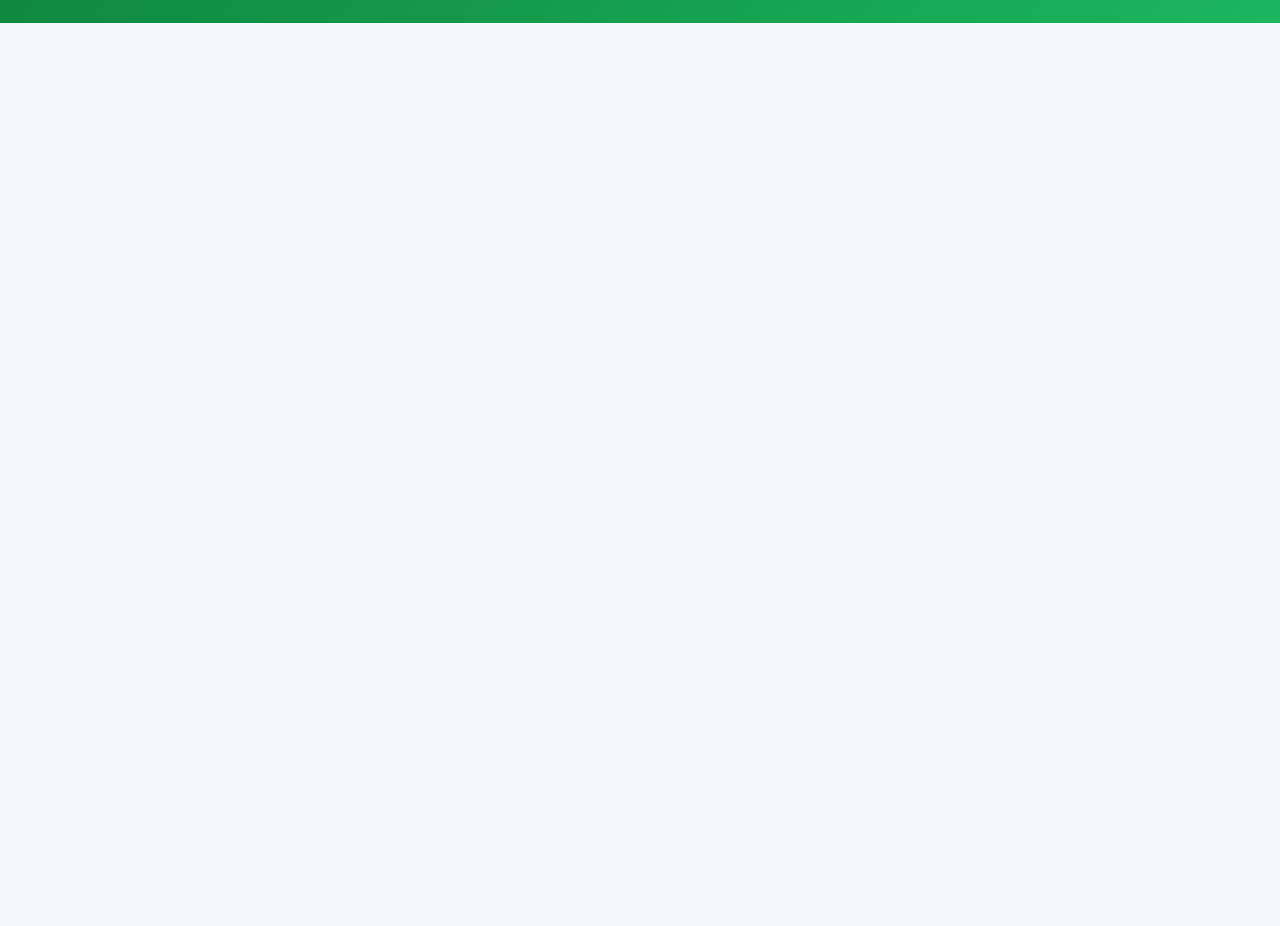
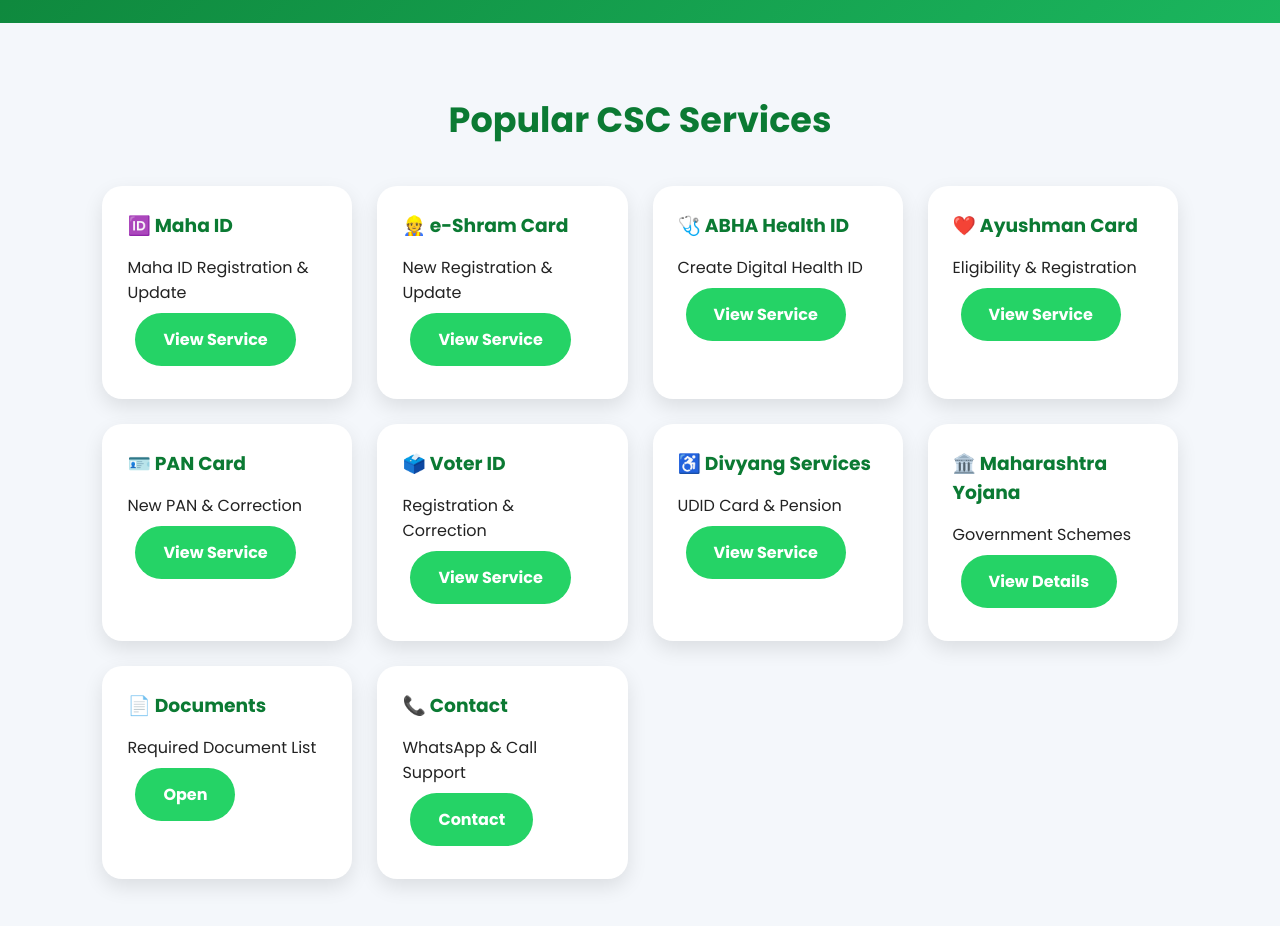
Before and after one commit to niteshkhobragade8/Khobragade-Computer-Service, a plain HTML site: page index.html in a window 1280 px wide. Shown: the part 500-1426 px from the top of the page. Before the commit the page ends 800 px from the top, so only its background shows below. Drawn offline with Linux system fonts and the light colour scheme.

Commit message:
Update index.html

```diff
--- a/index.html
+++ b/index.html
@@ -206,3 +206,72 @@ Call Now
 </div>
 
 </section>
+<section class="section">
+
+<h2 class="title">Popular CSC Services</h2>
+
+<div class="cards">
+
+<div class="card">
+<h3>🆔 Maha ID</h3>
+<p>Maha ID Registration & Update</p>
+<a class="btn whatsapp" href="services.html">View Service</a>
+</div>
+
+<div class="card">
+<h3>👷 e-Shram Card</h3>
+<p>New Registration & Update</p>
+<a class="btn whatsapp" href="services.html">View Service</a>
+</div>
+
+<div class="card">
+<h3>🩺 ABHA Health ID</h3>
+<p>Create Digital Health ID</p>
+<a class="btn whatsapp" href="services.html">View Service</a>
+</div>
+
+<div class="card">
+<h3>❤️ Ayushman Card</h3>
+<p>Eligibility & Registration</p>
+<a class="btn whatsapp" href="services.html">View Service</a>
+</div>
+
+<div class="card">
+<h3>🪪 PAN Card</h3>
+<p>New PAN & Correction</p>
+<a class="btn whatsapp" href="services.html">View Service</a>
+</div>
+
+<div class="card">
+<h3>🗳️ Voter ID</h3>
+<p>Registration & Correction</p>
+<a class="btn whatsapp" href="services.html">View Service</a>
+</div>
+
+<div class="card">
+<h3>♿ Divyang Services</h3>
+<p>UDID Card & Pension</p>
+<a class="btn whatsapp" href="divyang.html">View Service</a>
+</div>
+
+<div class="card">
+<h3>🏛️ Maharashtra Yojana</h3>
+<p>Government Schemes</p>
+<a class="btn whatsapp" href="maharashtra.html">View Details</a>
+</div>
+
+<div class="card">
+<h3>📄 Documents</h3>
+<p>Required Document List</p>
+<a class="btn whatsapp" href="documents.html">Open</a>
+</div>
+
+<div class="card">
+<h3>📞 Contact</h3>
+<p>WhatsApp & Call Support</p>
+<a class="btn whatsapp" href="contact.html">Contact</a>
+</div>
+
+</div>
+
+</section>
```
